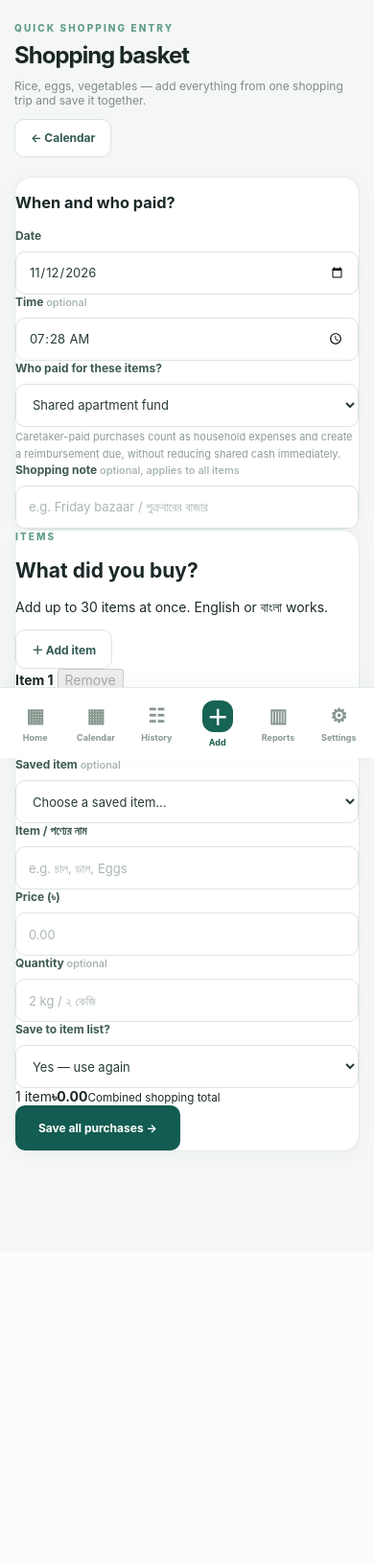
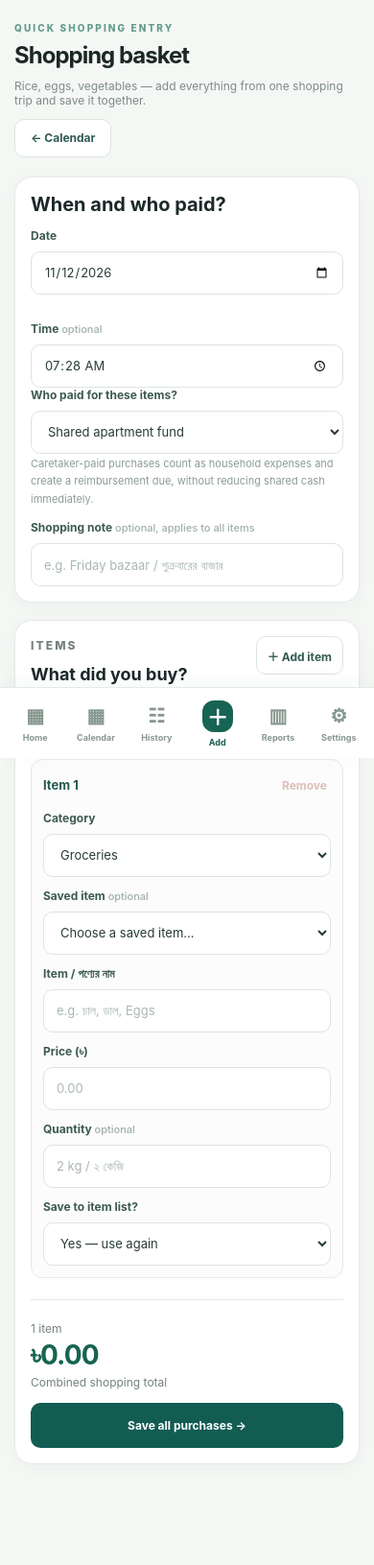
Before and after one commit to Rafidabd/apartment-ledger, a Flask app: page /basket in a window 390 px wide. Shown: the part 54-1685 px from the top of the page at 96% size. Before the commit the page ends 1254 px from the top, so only its background shows below. Run offline with Flask 3, Linux system fonts and the light colour scheme; the visitor is signed in with stand-in values (Sample User, id 1); data comes from the database, SQL or seed files in the repository; data that the repository does not hold is empty.

Commit message:
Style mobile shopping basket and editable expense history

```diff
--- a/static/daily.css
+++ b/static/daily.css
@@ -129,3 +129,61 @@ a.calendar-day:focus-visible, .item-shortcut:focus-visible { outline:3px solid #
   .remember-item-label {padding:13px;}
   .last-price-hint {align-items:flex-start;}
 }
+
+
+/* Shopping basket and editable purchase records */
+.basket-heading{align-items:center}
+.basket-layout{display:flex;flex-direction:column;gap:18px;max-width:1080px}
+.basket-summary-panel,.basket-items-panel{padding:25px}
+.basket-summary-panel h3,.basket-section-head h2{margin:0 0 13px;font-size:20px}
+.basket-head-fields{display:grid;grid-template-columns:repeat(2,minmax(0,1fr));gap:14px}
+.basket-summary-panel .field{margin-bottom:14px}
+.basket-summary-panel .field:last-child{margin-bottom:0}
+.basket-section-head{display:flex;align-items:center;justify-content:space-between;gap:16px;margin-bottom:16px}
+.basket-section-head p{color:var(--muted);font-size:12px;line-height:1.6}
+.basket-section-head h2{margin-bottom:5px}
+.basket-row{background:#fbfcfb;border:1px solid #e3ece7;border-radius:16px;padding:16px 18px;margin:0 0 14px}
+.basket-row-head{display:flex;align-items:center;justify-content:space-between;margin-bottom:12px}
+.basket-row-head strong{font-size:13px;color:#24584c}
+.basket-remove{border:0;background:transparent;color:#a34f46;font-size:12px;font-weight:700;cursor:pointer;padding:7px 4px}
+.basket-remove:disabled{cursor:not-allowed;opacity:.35}
+.basket-row-grid{display:grid;grid-template-columns:repeat(2,minmax(0,1fr));gap:13px 16px}
+.basket-row-grid .field{margin:0;min-width:0}
+.basket-row-grid .field input,.basket-row-grid .field select{width:100%;min-width:0}
+.basket-footer{border-top:1px solid var(--border);display:flex;justify-content:space-between;align-items:center;gap:20px;margin-top:22px;padding-top:22px}
+.basket-footer>div{display:flex;flex-direction:column;gap:3px}
+.basket-footer strong{font-size:28px;letter-spacing:-.03em;color:#176450}
+.basket-footer small,.basket-footer span{font-size:12px;color:var(--muted)}
+.basket-cta{display:flex;align-items:center;justify-content:space-between;gap:18px;border:1px solid #c8e1d6;background:#eff8f3;border-radius:15px;padding:18px 20px;margin:18px 0}
+.basket-cta strong{display:block;color:#175d4b;font-size:15px;margin-bottom:4px}
+.basket-cta p{font-size:12px;color:#526d63;margin:0;line-height:1.55}
+.basket-cta .btn{flex-shrink:0}
+.correction-card{padding:28px}
+.correction-notice{border:1px solid #d2e4dc;background:#f0f8f3;padding:15px;border-radius:13px;margin-bottom:22px}
+.correction-notice strong{color:#175b4d}
+.correction-notice p{font-size:12px;line-height:1.6;color:#4d7366;margin:6px 0 0}
+.correction-remember{display:flex;align-items:center;gap:9px;cursor:pointer;font-weight:600}
+.correction-remember input{width:18px;height:18px;accent-color:#146753}
+.correction-log{margin-top:18px}
+.correction-history-entry{border-top:1px solid var(--border);padding:13px 0}
+.correction-history-entry strong{font-size:11px;color:var(--muted)}
+.correction-history-entry p{font-size:13px;margin:5px 0;color:var(--ink)}
+.correction-history-entry small{font-size:11px;color:var(--muted)}
+.edit-link{display:inline-block;font-size:12px;font-weight:750;color:#176653;margin-right:8px}
+.edit-link:hover{text-decoration:underline}
+.day-entry-end .edit-link{margin:0}
+@media(max-width:760px){
+  .basket-summary-panel,.basket-items-panel,.correction-card{padding:16px}
+  .basket-row{padding:12px;border-radius:12px}
+  .basket-row-grid{gap:12px 10px}
+  .basket-section-head{align-items:flex-start;gap:8px}
+  .basket-section-head h2{font-size:18px}
+  .basket-section-head>.btn{font-size:12px;padding:9px 11px}
+  .basket-footer{align-items:stretch;flex-direction:column;gap:14px}
+  .basket-footer .btn{width:100%;justify-content:center}
+  .basket-cta{flex-direction:column;align-items:flex-start;padding:16px}
+}
+@media(max-width:410px){
+  .basket-row-grid{grid-template-columns:1fr}
+  .basket-head-fields{grid-template-columns:1fr}
+}
```
